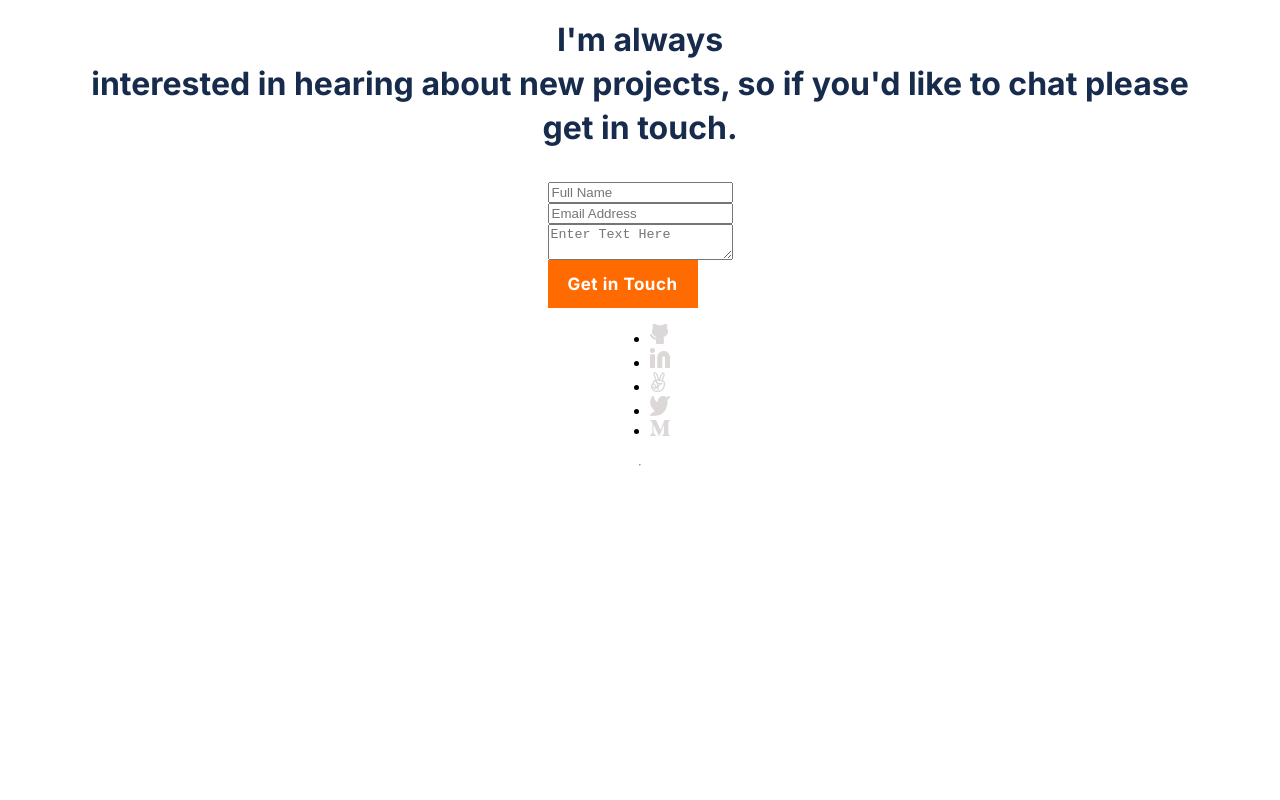
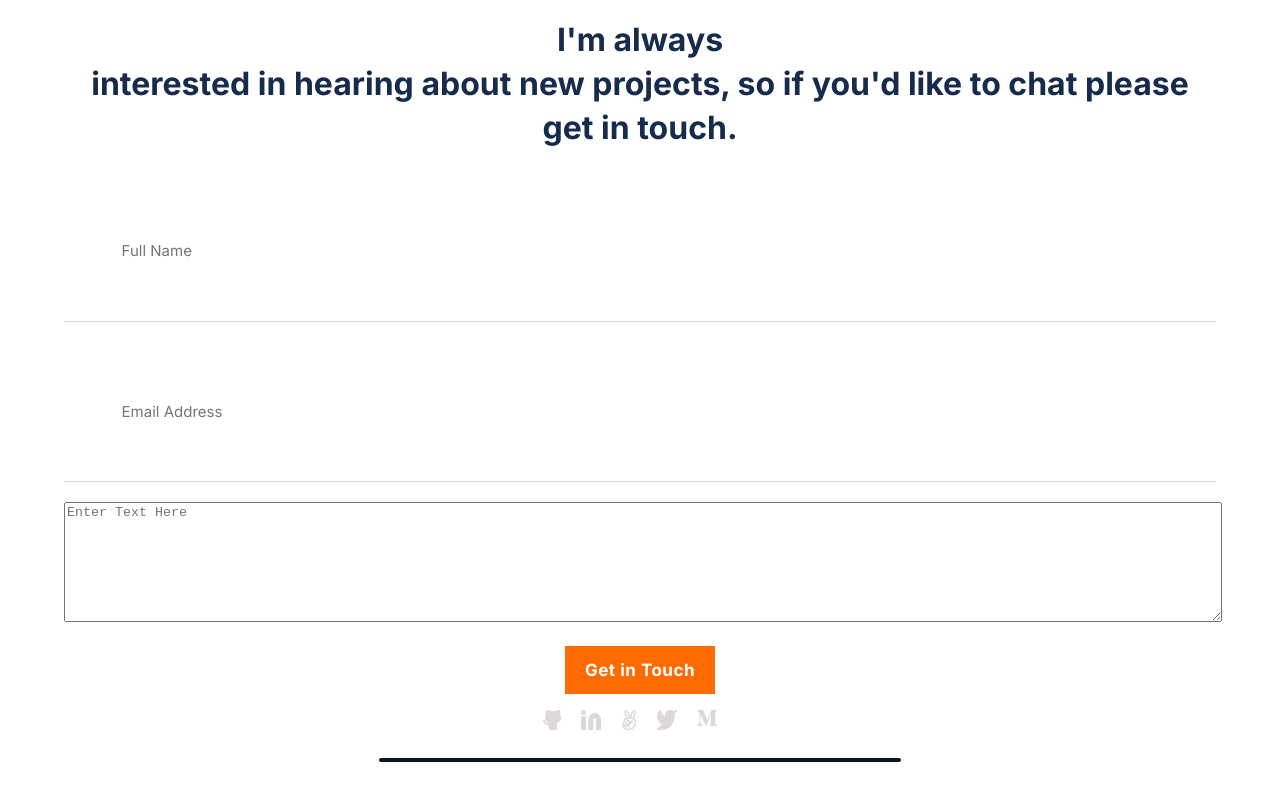
Before and after one commit to zhadier/My-Portofolio, a website: page index.html in a window 1280 px wide. Shown: the part 8585-9385 px from the top of the page. Before the commit the page ends 9089 px from the top, so only its background shows below. Drawn offline with Linux system fonts and the light colour scheme.

Commit message:
Add layout to the form

```diff
--- a/styles.css
+++ b/styles.css
@@ -406,6 +406,7 @@ footer {
 .footer-form {
   display: flex;
   flex-direction: column;
+  width: 100%;
 }
 
 #form-button {
@@ -424,4 +425,47 @@ footer {
   height: 48px;
   border: 0;
   width: 150px;
+  align-self: center;
 }
+
+input {
+  width: 90%;
+  border: 0px;
+  border-bottom: 1px solid #dbd8d7;
+  padding: 5%;
+  margin-bottom: 20px;
+  font-family: Inter, sans-serif;
+  font-size: 15px;
+  font-style: normal;
+  font-weight: 400;
+  line-height: 24px;
+  letter-spacing: 0em;
+  text-align: left;
+}
+
+textarea {
+  width: 100%;
+  height: 114px;
+  margin-bottom: 24px;
+}
+
+footer hr {
+  width: 45%;
+  height: 0;
+  margin-left: 5%;
+  margin-right: 5%;
+  border: 2.5px solid #0d151e;
+  border-radius: 3px;
+}
+
+.footer-Links {
+  display: flex;
+  flex-direction: row;
+  justify-content: center;
+  list-style: none;
+  padding-left: 0px;
+}
+
+.footer-Links li {
+  padding-right: 20px;
+}
```
